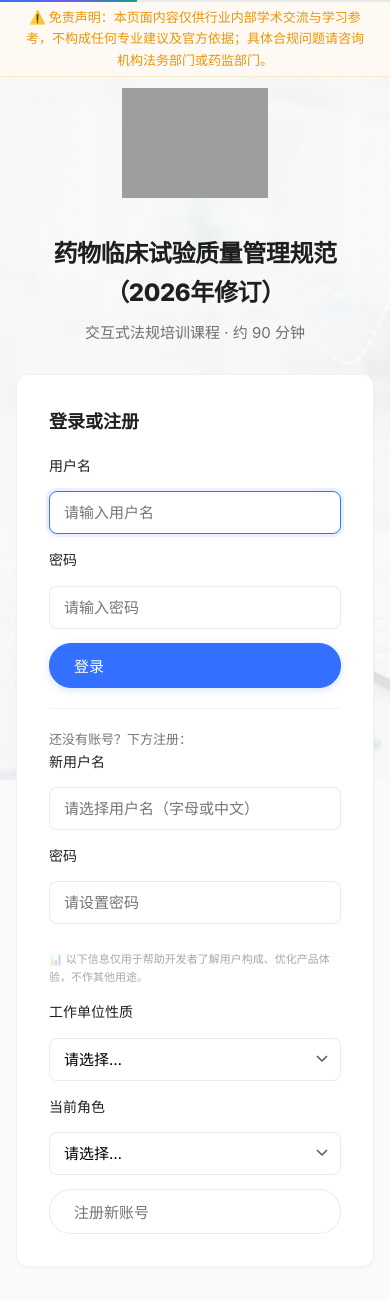
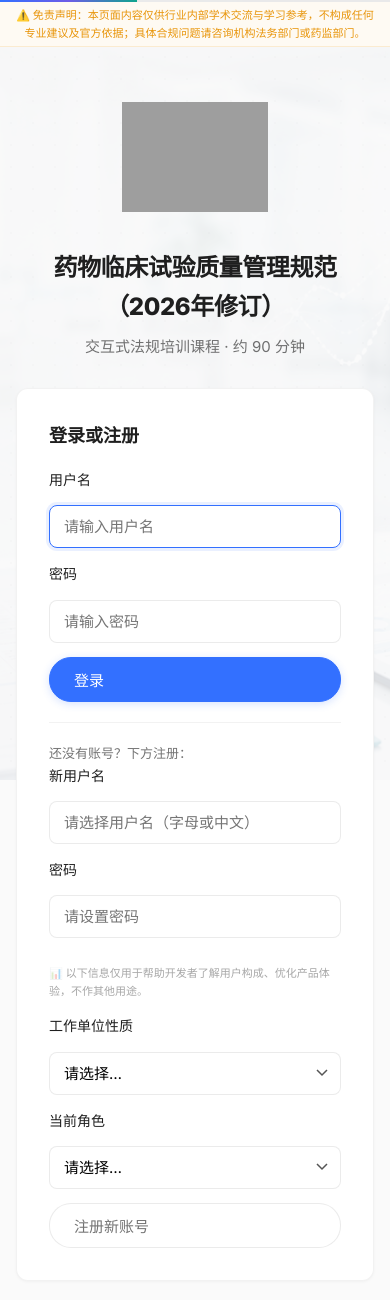
Before and after one commit to NickyYiningChen/gcp-2026-training, a FastAPI app: page / in a window 390 px wide. Shown: the part 64-1364 px from the top of the page. Before the commit the page ends 1298 px from the top, so only its background shows below. Run offline with FastAPI, Linux system fonts and the light colour scheme; grey boxes are pictures that could not be loaded.

Commit message:
Fix mobile disclaimer overlap

```diff
--- a/web/static/style.css
+++ b/web/static/style.css
@@ -759,7 +759,8 @@ select.input-field{
   .nav-center{display:none}
   .nav-left{margin-right:0}
   .nav-right{margin-left:0}
-  .main-content{padding:calc(var(--nav-height) + 28px + 28px) 16px 130px}
+  .header-disclaimer{font-size:11px;padding:4px 12px}
+  .main-content{padding:calc(var(--nav-height) + 2px + 68px) 16px 130px}
   .page-header h1{font-size:24px}
   .chapter-grid{grid-template-columns:1fr 1fr}
   .bottom-nav{left:16px;right:16px;transform:none;border-radius:var(--radius-lg)}
```
